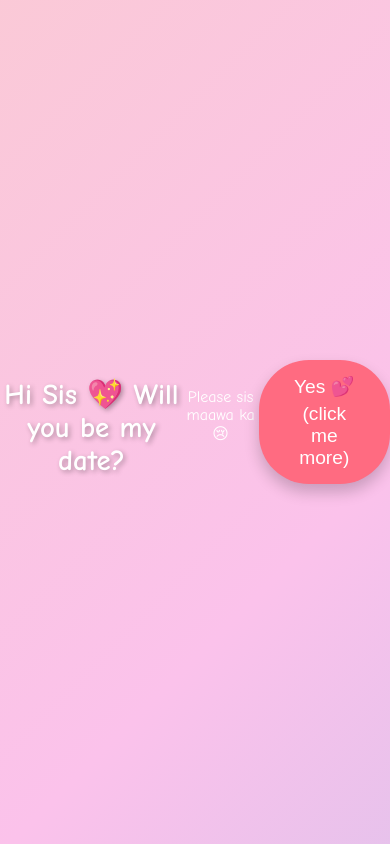
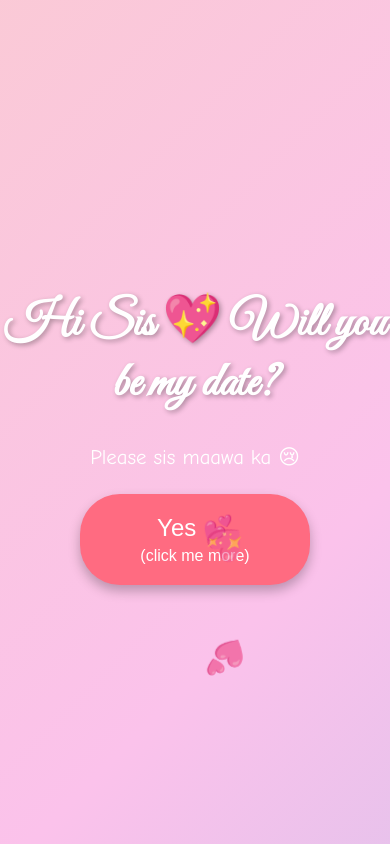
Before and after one commit to DomsTrrs/date-invite, a plain HTML site: page index.html in a window 390 px wide. Drawn offline with Linux system fonts and the light colour scheme.

Commit message:
Update style.css

```diff
--- a/style.css
+++ b/style.css
@@ -5,59 +5,51 @@ body {
   display: flex;
   justify-content: center;
   align-items: center;
-  font-family: 'Comic Sans MS', cursive, sans-serif;
+  flex-direction: column;
+  font-family: 'Comic Neue', cursive, sans-serif;
   background: linear-gradient(135deg, #ff9a9e, #fad0c4, #fbc2eb, #a6c1ee);
   background-size: 400% 400%;
-  animation: gradientBG 10s ease infinite;
+  animation: gradientBG 12s ease infinite;
   color: #fff;
   text-align: center;
-}
-
-.container {
-  display: flex;
-  flex-direction: column;
-  align-items: center;
-  padding: 15px;
+  overflow: hidden; /* for hearts floating */
 }
 
 h1 {
-  font-size: 2.5rem;
+  font-family: 'Great Vibes', cursive;
+  font-size: 3rem;
   margin-bottom: 10px;
   text-shadow: 2px 2px 5px rgba(0,0,0,0.3);
 }
 
 .sub-message {
-  font-size: 1.2rem;
-  margin-bottom: 30px;
+  font-size: 1.3rem;
+  margin-bottom: 25px;
 }
 
 .btn {
   background-color: #ff6b81;
   border: none;
-  border-radius: 50px;
+  border-radius: 40px;
   color: white;
   font-size: 1.5rem;
-  padding: 20px 50px;
+  padding: 20px 60px;
   cursor: pointer;
-  transition: all 0.3s ease;
-  box-shadow: 0 8px 15px rgba(0,0,0,0.2);
+  transition: transform 0.2s ease, background-color 0.2s ease;
+  box-shadow: 0 6px 12px rgba(0,0,0,0.25);
   display: flex;
   flex-direction: column;
   align-items: center;
+  justify-content: center;
 }
 
 .btn:hover {
   background-color: #ff4757;
-  transform: scale(1.05);
-}
-
-.btn-main {
-  font-size: 1.5em;
-  font-weight: bold;
 }
 
 .btn-sub {
-  font-size: 1em;
+  display: block;
+  font-size: 1rem;
   margin-top: 5px;
 }
 
@@ -68,16 +60,28 @@ h1 {
   100% {background-position: 0% 50%;}
 }
 
-/* Mobile-friendly tweaks */
-@media (max-width: 600px) {
-  h1 {
-    font-size: 1.8rem;
+/* Floating hearts animation */
+.hearts::before,
+.hearts::after {
+  content: "💖";
+  position: absolute;
+  font-size: 2rem;
+  animation: float 8s linear infinite;
+}
+
+.hearts::after {
+  content: "💕";
+  animation-duration: 10s;
+}
+
+@keyframes float {
+  0% {
+    transform: translateY(100vh) translateX(0) rotate(0deg);
+    opacity: 0;
   }
-  .sub-message {
-    font-size: 1rem;
-  }
-  .btn {
-    font-size: 1.2rem;
-    padding: 15px 35px;
+  30% { opacity: 1; }
+  100% {
+    transform: translateY(-10vh) translateX(20px) rotate(360deg);
+    opacity: 0;
   }
 }
```
